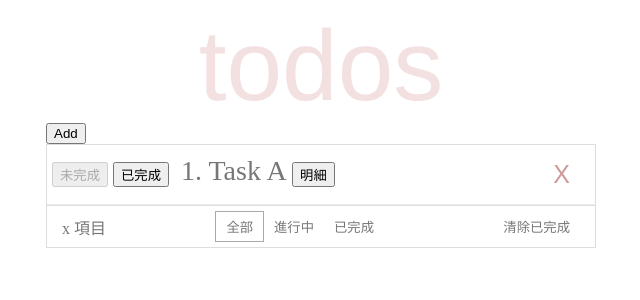
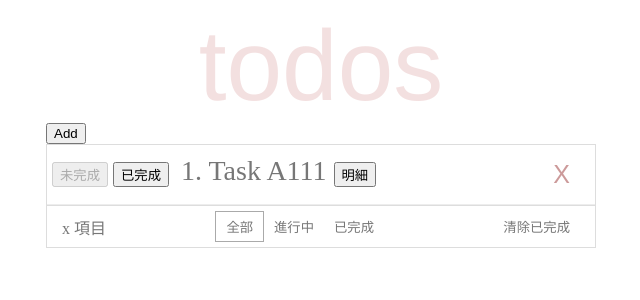
Before and after one commit to Error-4444/mcu-112-web-12131546, an Angular app: page / in a window 1280 px wide. Shown: the top 300 px of the page, without its empty margins (319-959 px from the left). Built offline with nearby package versions, Linux system fonts and the light colour scheme; data requests are answered from the project's data file.

Commit message:
feat(task): 使用 async pipe 實作待辦事項清單顥示

```diff
--- a/src/app/app.component.html
+++ b/src/app/app.component.html
@@ -3,7 +3,7 @@
   <button type="button" (click)="onAdd()">Add</button>
   <section class="main">
     <app-todo-list
-      [tasks]="tasks"
+      [tasks]="tasks$ | async"
       (remove)="onRemove($event)"
       (view)="selectedId = $event"
       (stateChange)="onStateChange($event)"
--- a/src/app/app.component.ts
+++ b/src/app/app.component.ts
@@ -1,4 +1,4 @@
-import { NgIf } from '@angular/common';
+import { AsyncPipe, NgIf } from '@angular/common';
 import { Component, inject, OnInit } from '@angular/core';
 import { FooterComponent } from './footer/footer.component';
 import { HeaderComponent } from './header/header.component';
@@ -6,12 +6,14 @@ import { Todo } from './model/todo';
 import { TaskRemoteService } from './services/task-remote.service';
 import { TodoDetailComponent } from './todo-detail/todo-detail.component';
 import { TodoListComponent } from './todo-list/todo-list.component';
+import { Observable } from 'rxjs';
 
 @Component({
   selector: 'app-root',
   standalone: true,
   imports: [
     NgIf,
+    AsyncPipe,
     HeaderComponent,
     TodoListComponent,
     TodoDetailComponent,
@@ -23,12 +25,12 @@ import { TodoListComponent } from './todo-list/todo-list.component';
 export class AppComponent implements OnInit {
   taskService = inject(TaskRemoteService);
 
-  tasks: Todo[] = [];
+  tasks$!: Observable<Todo[]>;
 
   selectedId?: number;
 
   ngOnInit(): void {
-    this.taskService.getAll().subscribe((tasks) => (this.tasks = tasks));
+    this.tasks$ = this.taskService.getAll();
   }
 
   onAdd(): void {
--- a/src/app/todo-list/todo-list.component.ts
+++ b/src/app/todo-list/todo-list.component.ts
@@ -11,7 +11,7 @@ import { TodoComponent } from '../todo/todo.component';
 })
 export class TodoListComponent {
   @Input()
-  tasks?: Todo[];
+  tasks?: Todo[] | null;
 
   @Output()
   remove = new EventEmitter<number>();
--- a/src/assets/db.json
+++ b/src/assets/db.json
@@ -2,7 +2,7 @@
   "tasks": [
     {
       "id": 1,
-      "content": "Task A",
+      "content": "Task A111",
       "hasFinished": false
     }
   ]
```
